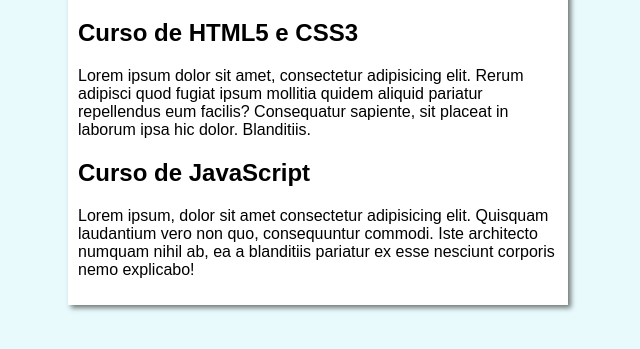
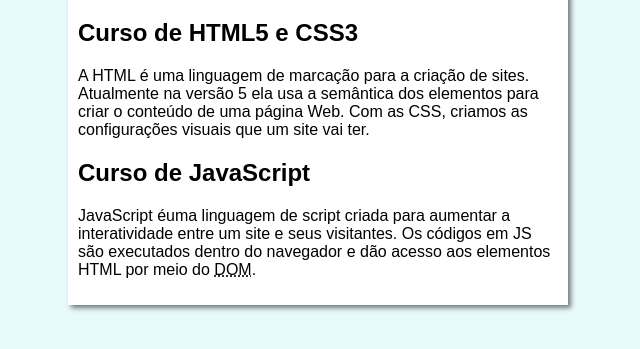
Before and after one commit to jhonathansilva507/projeto-site, a plain HTML site: page index.html in a window 1280 px wide. Shown: the part 79-428 px from the top of the page, without its empty margins (322-962 px from the left). Drawn offline with Linux system fonts and the light colour scheme.

```diff
--- a/index.html
+++ b/index.html
@@ -13,11 +13,11 @@
         </header>
         <article>
             <h1>Curso de HTML5 e CSS3</h1>
-            <p>Lorem ipsum dolor sit amet, consectetur adipisicing elit. Rerum adipisci quod fugiat ipsum mollitia quidem aliquid pariatur repellendus eum facilis? Consequatur sapiente, sit placeat in laborum ipsa hic dolor. Blanditiis.</p>
+            <p>A HTML é uma linguagem de marcação para a criação de sites. Atualmente na versão 5 ela usa a semântica dos elementos para criar o conteúdo de uma página Web. Com as CSS, criamos as configurações visuais que um site vai ter.</p>
         </article>
         <article>
             <h1>Curso de JavaScript</h1>
-            <p>Lorem ipsum, dolor sit amet consectetur adipisicing elit. Quisquam laudantium vero non quo, consequuntur commodi. Iste architecto numquam nihil ab, ea a blanditiis pariatur ex esse nesciunt corporis nemo explicabo!</p>
+            <p>JavaScript éuma linguagem de script criada para aumentar a interatividade entre um site e seus visitantes. Os códigos em JS são executados dentro do navegador e dão acesso aos elementos HTML por meio do <abbr title="Document Object Model">DOM</abbr>.</p>
         </article>
     </main>
 </body>
```
Also changed, not shown: img/btn-back.png (added), img/curso-em-video-cor.png (added), img/curso-em-video-pb.png (added), img/curso-html-css.png (added), img/curso-javascript.png (added).
